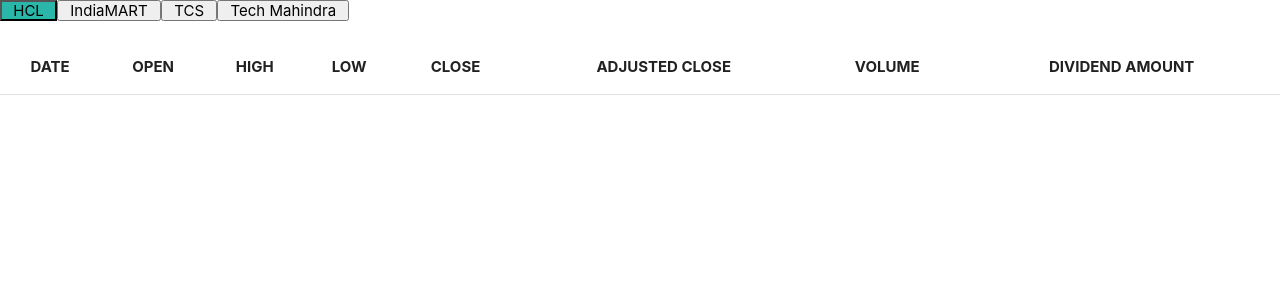
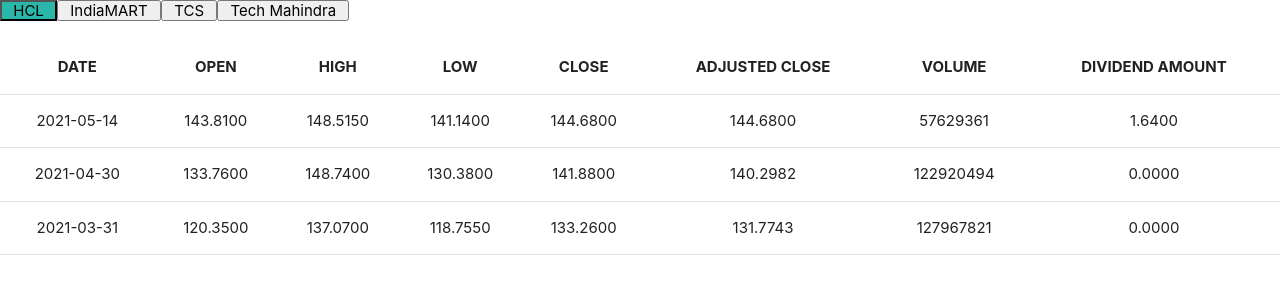
Before and after one commit to KomeOn/metrics_Dashboard, a React (Create React App) app: page / in a window 1280 px wide. Both pictures are taken after a click on the button "HCL". Shown: the top 300 px of the page. Built offline with nearby package versions, Linux system fonts and the light colour scheme.

Commit message:
rows added

```diff
--- a/src/Components/HistoricalComponent/historical_data_table.jsx
+++ b/src/Components/HistoricalComponent/historical_data_table.jsx
@@ -42,10 +42,19 @@
         return dataArr;
     }
 
-            render(){
+  render() {
     this.tableData()
     let columnHeaders = this.tableHeader();
     let rowValues = this.tableData();
+    let tableRows = [];
+    if (rowValues) {
+      rowValues.map((row) => {
+        let r = [];
+        tableRows.push(<tr>
+          {row.map((r) => (<td>{r}</td>))}
+        </tr>)
+      })
+    }
     return (
       <>
         <table class="centered responsive-table">
@@ -57,16 +66,7 @@
             </tr>
           </thead>
           <tbody>
-                {/* <tr>
-                {rowValues.map((item) => {
-                    console.log(item);
-                    item.map((i) => {console.log(i);<td>{i}</td>})
-                })}
-                </tr> */}
-                {rowValues.map((item) => {
-                    // <tr>{item.map((i) => {console.log(i);<td>{i}</td>})}</tr>
-                    <tr>{item}</tr>
-                })}
+            {tableRows}
           </tbody>
         </table>
       </>
```
Lines whose indentation alone changed are shown as unchanged.
